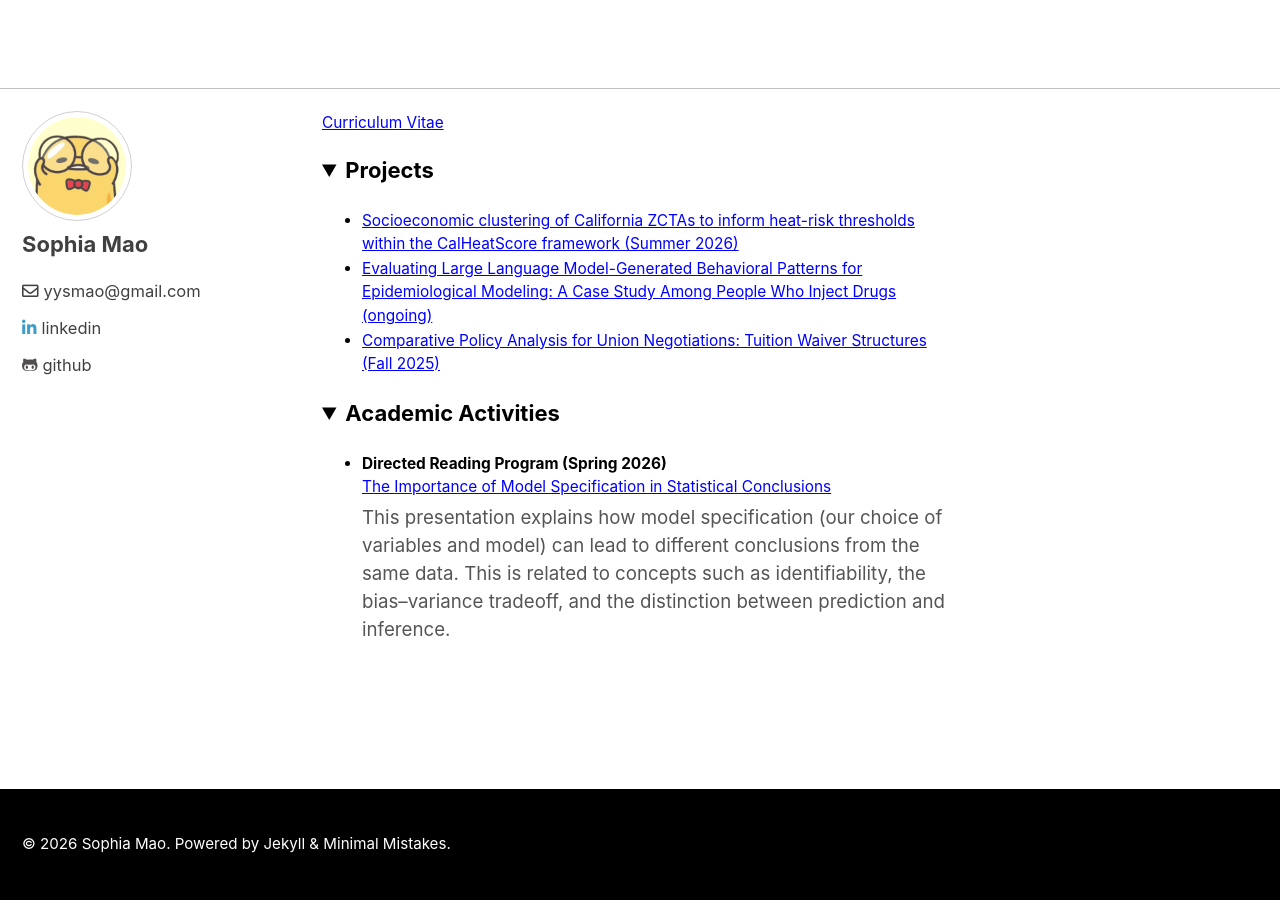
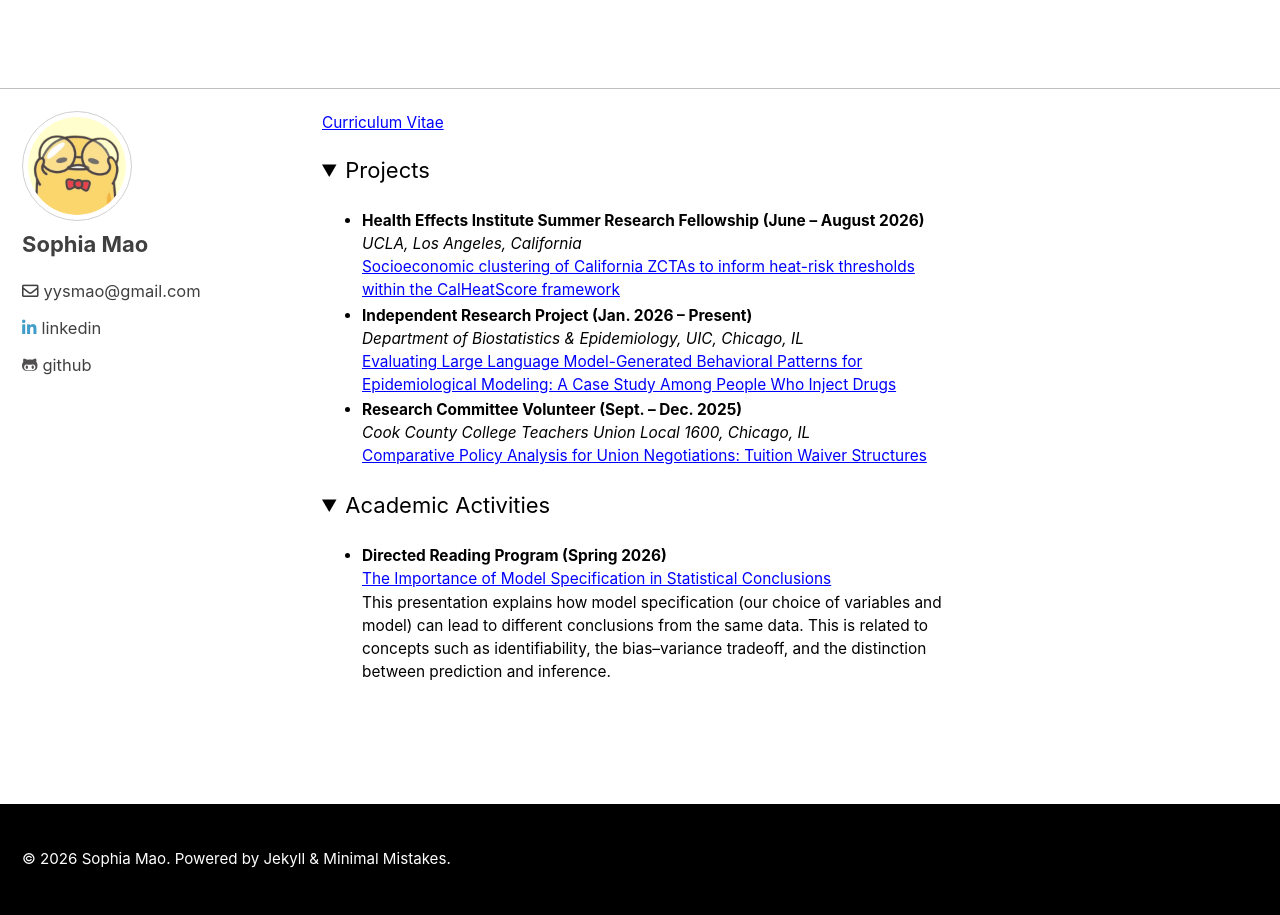
Before and after one commit to mayonais/mayonais.github.io, a Jekyll site: the page built from index.html, in a window 1280 px wide. Built offline with Jekyll 4.4.1, drawn with Linux system fonts in a browser that asks for light colours; cached includes are drawn as plain includes; the list of posts is cut into pages by our own code.

Commit message:
fixing format

```diff
--- a/index.html
+++ b/index.html
@@ -11,41 +11,57 @@ author_profile: true
 </p>
 
 <details open>
-  <summary><strong>Projects</strong></summary>
+  <summary>Projects</summary>
 
   <ul>
+
     <li>
+      <strong>Health Effects Institute Summer Research Fellowship (June – August 2026)</strong>
+      <br>
+      <em>UCLA, Los Angeles, California</em>
+      <br>
       <a href="https://docs.google.com/presentation/d/1tyVOAZ9kkSBiFjit7o-3HjDsfTLPbg5vixziDowFsDg/edit?usp=sharing" target="_blank">
-        Socioeconomic clustering of California ZCTAs to inform heat-risk thresholds within the CalHeatScore framework (Summer 2026)
+        Socioeconomic clustering of California ZCTAs to inform heat-risk thresholds within the CalHeatScore framework
       </a>
     </li>
 
     <li>
+      <strong>Independent Research Project (Jan. 2026 – Present)</strong>
+      <br>
+      <em>Department of Biostatistics & Epidemiology, UIC, Chicago, IL</em>
+      <br>
       <a href="https://github.com/mayonais/hcv_llm" target="_blank">
-        Evaluating Large Language Model-Generated Behavioral Patterns for Epidemiological Modeling: A Case Study Among People Who Inject Drugs (ongoing)
+        Evaluating Large Language Model-Generated Behavioral Patterns for Epidemiological Modeling: A Case Study Among People Who Inject Drugs
       </a>
     </li>
 
     <li>
+      <strong>Research Committee Volunteer (Sept. – Dec. 2025)</strong>
+      <br>
+      <em>Cook County College Teachers Union Local 1600, Chicago, IL</em>
+      <br>
       <a href="assets/documents/Sophia_Tuition_Waiver_Policy_Analysis.pdf" target="_blank">
-        Comparative Policy Analysis for Union Negotiations: Tuition Waiver Structures (Fall 2025)
+        Comparative Policy Analysis for Union Negotiations: Tuition Waiver Structures
       </a>
     </li>
+
   </ul>
 </details>
 
 <details open>
-  <summary><strong>Academic Activities</strong></summary>
+  <summary>Academic Activities</summary>
 
   <ul>
+
     <li>
-      <strong>Directed Reading Program (Spring 2026)</strong><br>
+      <strong>Directed Reading Program (Spring 2026)</strong>
+      <br>
       <a href="assets/documents/DRP.pdf" target="_blank">
         The Importance of Model Specification in Statistical Conclusions
       </a>
-      <div class="description">
+      <br>
         This presentation explains how model specification (our choice of variables and model) can lead to different conclusions from the same data. This is related to concepts such as identifiability, the bias–variance tradeoff, and the distinction between prediction and inference.
-      </div>
     </li>
+
   </ul>
 </details>
```
